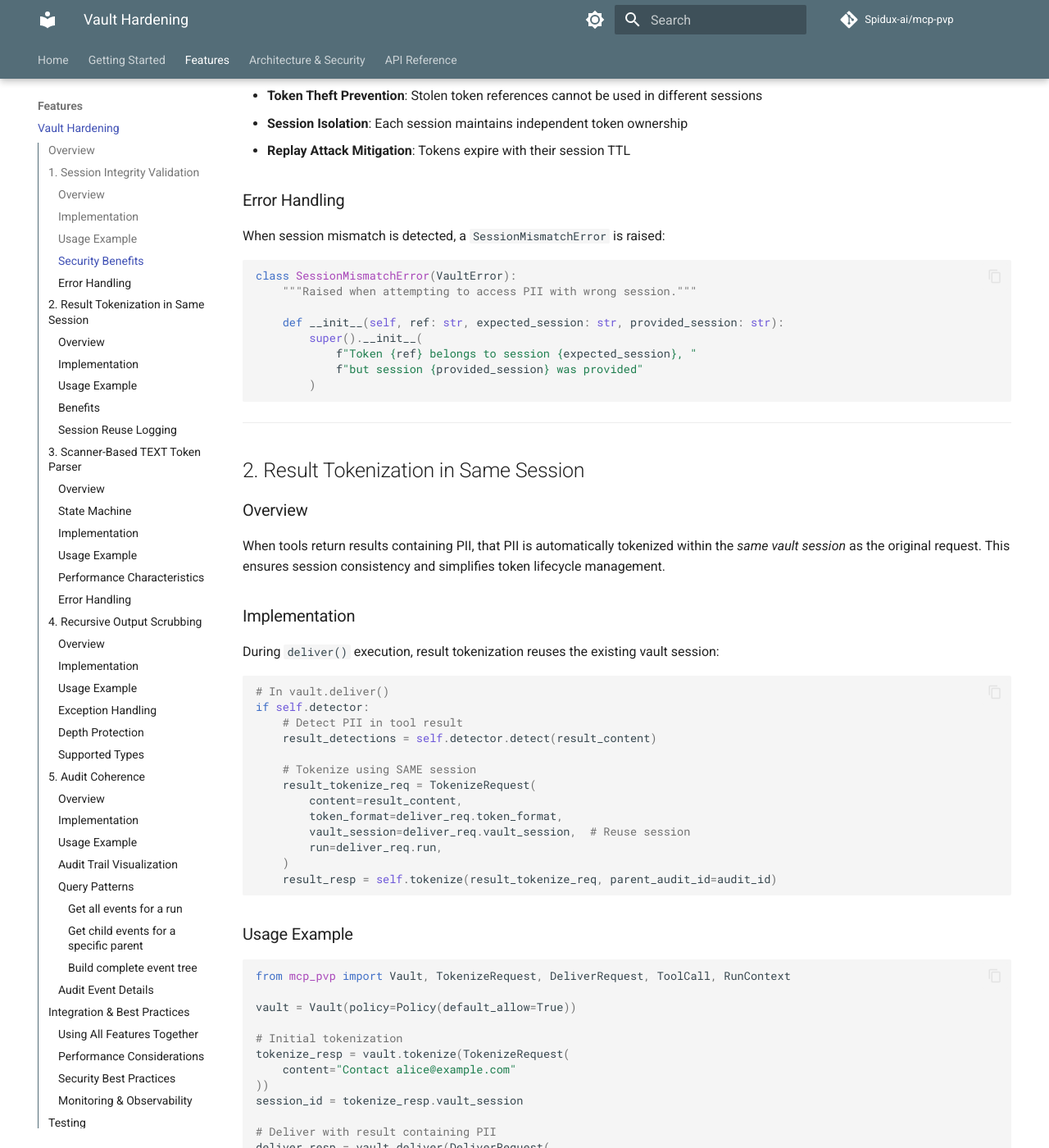
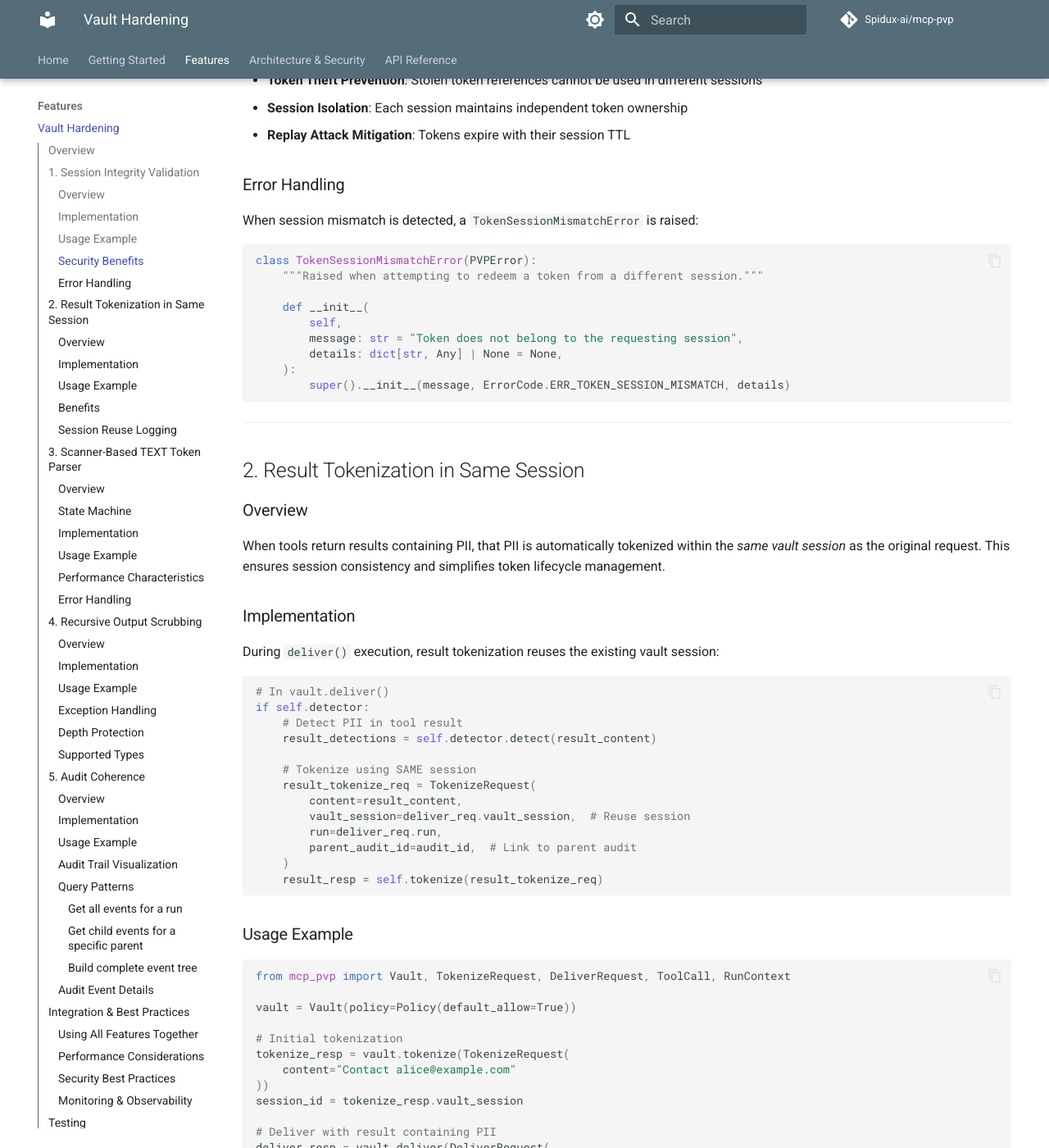
Before and after one commit to Hidet-io/mcp-pvp, an MkDocs documentation site: the page built from docs/VAULT_HARDENING.md, in a window 1280 px wide and 1400 px high, scrolled down 1618 px. Shown: the whole window at 82% size. Built offline with MkDocs 1.6.1 and Material for MkDocs 9.7.7, drawn with Linux system fonts in a browser that asks for light colours; comment, search, counter and statistics services are not loaded; some of the changed text lies outside the part shown.

Commit message:
Fix copilot comments

````diff
--- a/docs/VAULT_HARDENING.md
+++ b/docs/VAULT_HARDENING.md
@@ -58,8 +57,8 @@
 
 # Try to access token1 using session2 (BLOCKED)
 try:
-    vault.store.get_pii(token1.ref, session2)
-except SessionMismatchError:
+    vault.store.get_pii(session2, token1.ref)
+except TokenSessionMismatchError:
     print("✅ Cross-session access prevented!")
 ```
 
@@ -71,17 +70,18 @@
 
 ### Error Handling
 
-When session mismatch is detected, a `SessionMismatchError` is raised:
+When session mismatch is detected, a `TokenSessionMismatchError` is raised:
 
 ```python
-class SessionMismatchError(VaultError):
-    """Raised when attempting to access PII with wrong session."""
+class TokenSessionMismatchError(PVPError):
+    """Raised when attempting to redeem a token from a different session."""
 
-    def __init__(self, ref: str, expected_session: str, provided_session: str):
-        super().__init__(
-            f"Token {ref} belongs to session {expected_session}, "
-            f"but session {provided_session} was provided"
-        )
+    def __init__(
+        self,
+        message: str = "Token does not belong to the requesting session",
+        details: dict[str, Any] | None = None,
+    ):
+        super().__init__(message, ErrorCode.ERR_TOKEN_SESSION_MISMATCH, details)
 ```
 
 ---
@@ -105,11 +105,11 @@
     # Tokenize using SAME session
     result_tokenize_req = TokenizeRequest(
         content=result_content,
-        token_format=deliver_req.token_format,
         vault_session=deliver_req.vault_session,  # Reuse session
         run=deliver_req.run,
+        parent_audit_id=audit_id,  # Link to parent audit
     )
-    result_resp = self.tokenize(result_tokenize_req, parent_audit_id=audit_id)
+    result_resp = self.tokenize(result_tokenize_req)
 ```
 
 ### Usage Example
@@ -134,7 +134,7 @@
 
 # Result tokens belong to SAME session
 for token in deliver_resp.result_tokens:
-    pii = vault.store.get_pii(token.ref, session_id)
+    pii = vault.store.get_pii(session_id, token.ref)
     assert pii.vault_session == session_id  # ✅ Same session!
 ```
 
@@ -551,7 +551,7 @@
 
 # Result tokenization: Same session, recursive scrubbing
 assert all(
-    vault.store.get_pii(t.ref, session_id).vault_session == session_id
+    vault.store.get_pii(session_id, t.ref).vault_session == session_id
     for t in deliver_resp.result_tokens
 )
 
@@ -647,7 +647,7 @@
 
 ```python
 # 1. Access vault_session on PII records
-pii = vault.store.get_pii(token_ref, session_id)
+pii = vault.store.get_pii(session_id, token_ref)
 assert pii.vault_session == session_id
 
 # 2. Serialize custom objects before detection
````
Also changed, not shown: other parts of docs/VAULT_HARDENING.md (+3 -4 lines), 2 other files.
